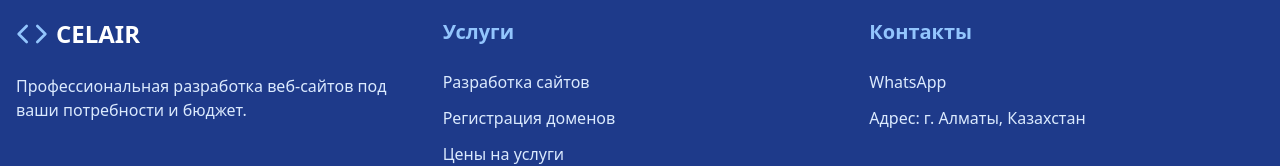
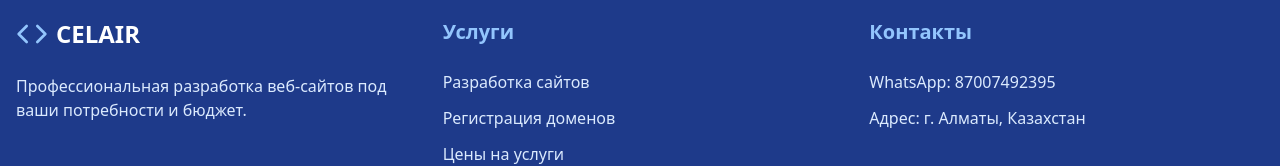
Before and after one commit to mirasbox2022/celair, a React (Vite) app: page / in a window 1280 px wide. Shown: the part 3934-4100 px from the top of the page. Built offline with nearby package versions, Linux system fonts and the light colour scheme.

Commit message:
Update App.tsx

```diff
--- a/src/App.tsx
+++ b/src/App.tsx
@@ -469,7 +469,7 @@ function App() {
             <div>
               <h3 className="text-xl font-bold text-blue-300 mb-6">Контакты</h3>
               <ul className="space-y-3 text-blue-100">
-                <li>WhatsApp</li>
+                <li>WhatsApp: 87007492395</li>
                 <li>Адрес: г. Алматы, Казахстан</li>
               </ul>
             </div>
```
